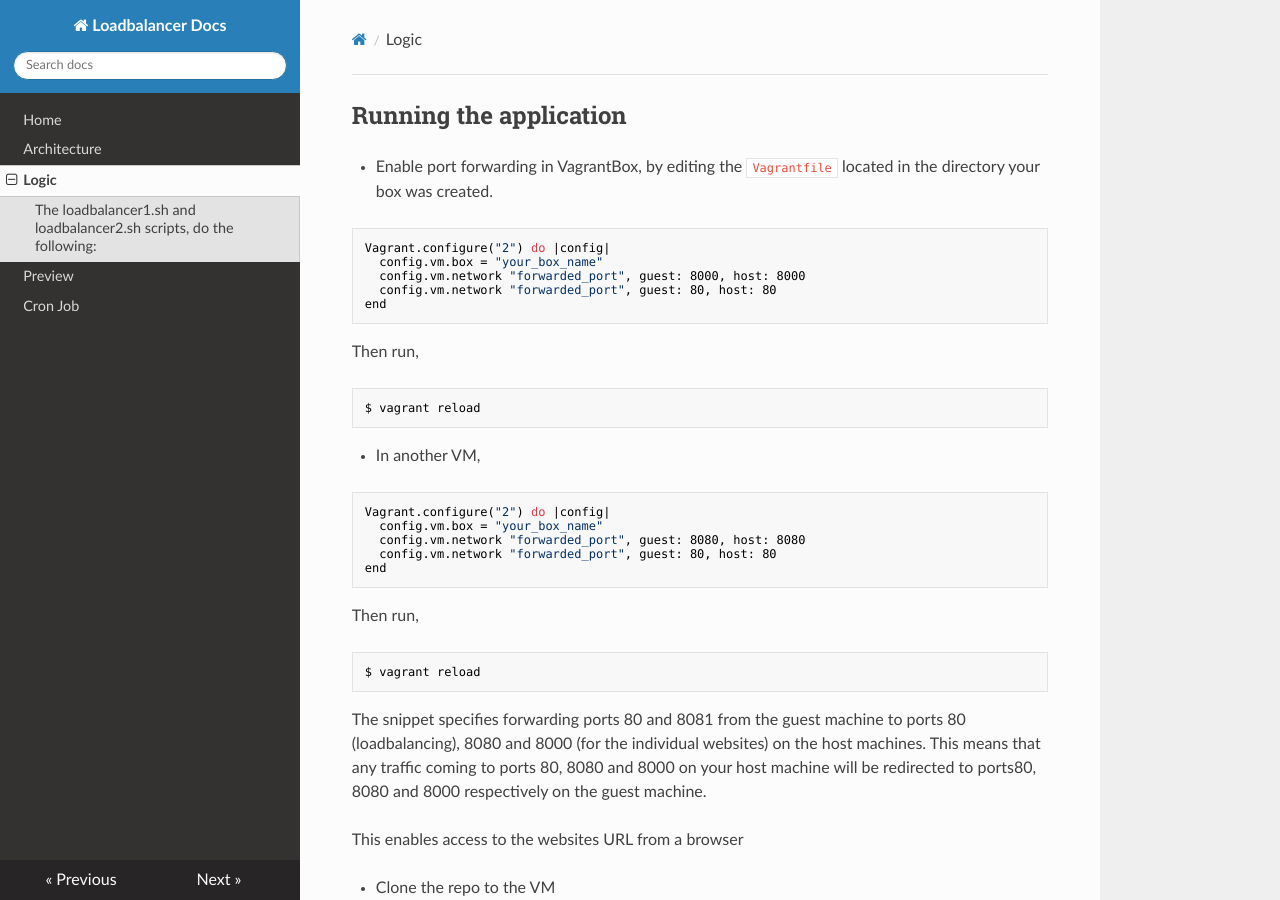
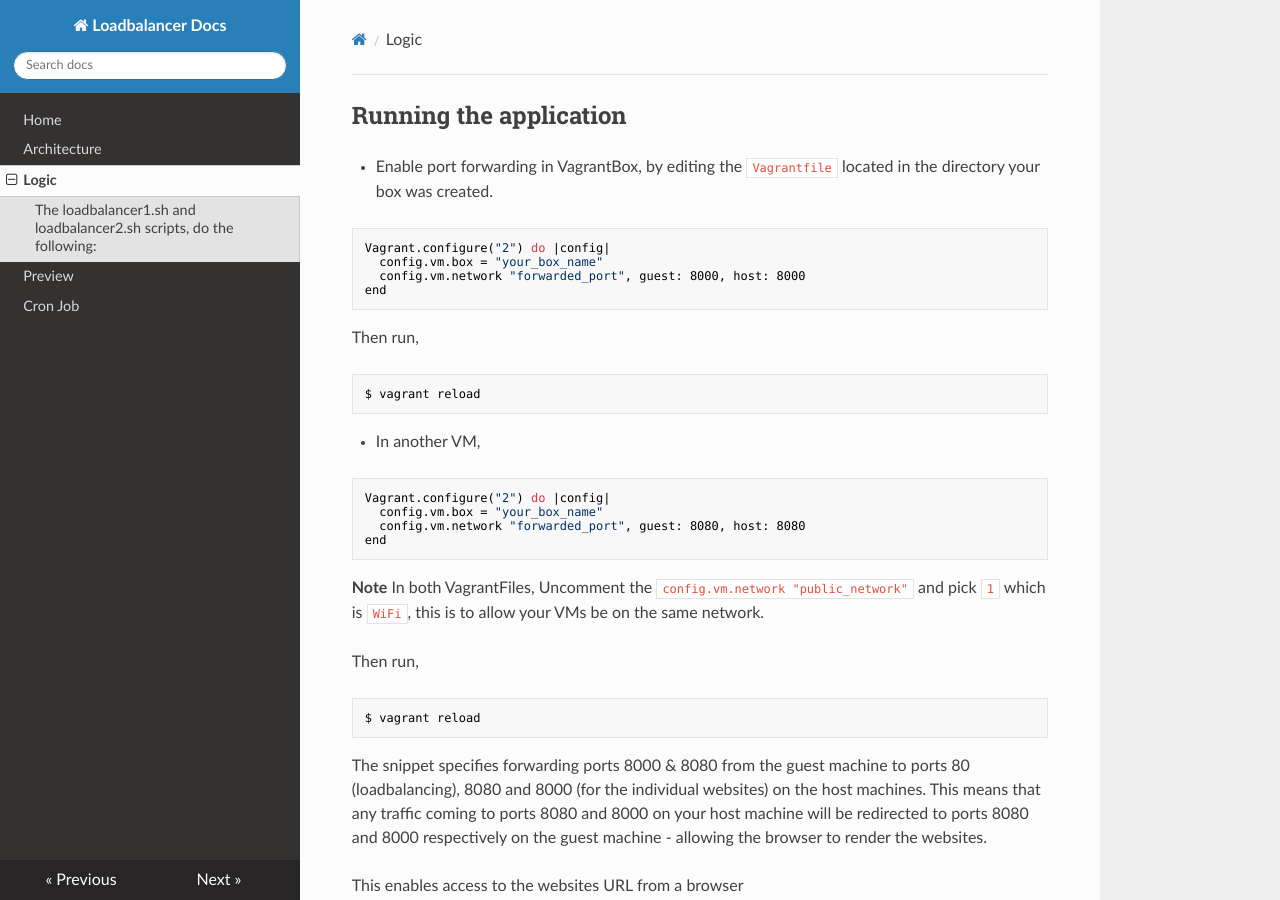
Before and after one commit to Mbaoma/deimos-internship, an MkDocs documentation site: the page built from docs/logic.md, in a window 1280 px wide and 900 px high. Built offline with MkDocs 1.6.1, drawn with Linux system fonts in a browser that asks for light colours; nearby versions of some CDN libraries.

Commit message:
update config, load balancer now works, update docs

````diff
--- a/docs/logic.md
+++ b/docs/logic.md
@@ -4,7 +4,6 @@
 Vagrant.configure("2") do |config|
   config.vm.box = "your_box_name"
   config.vm.network "forwarded_port", guest: 8000, host: 8000
-  config.vm.network "forwarded_port", guest: 80, host: 80
 end
 ```
 
@@ -18,15 +17,17 @@ $ vagrant reload
 Vagrant.configure("2") do |config|
   config.vm.box = "your_box_name"
   config.vm.network "forwarded_port", guest: 8080, host: 8080
-  config.vm.network "forwarded_port", guest: 80, host: 80
 end
 ```
+
+**Note**
+In both VagrantFiles, Uncomment the ```  config.vm.network "public_network"``` and pick ```1``` which is ```WiFi```, this is to allow your VMs be on the same network.
 
 Then run,
 ```bash
 $ vagrant reload
 ```
-The snippet specifies forwarding ports 80 and 8081 from the guest machine to ports 80 (loadbalancing), 8080 and 8000 (for the individual websites) on the host machines. This means that any traffic coming to ports 80, 8080 and 8000 on your host machine will be redirected to ports80, 8080 and 8000  respectively on the guest machine.
+The snippet specifies forwarding ports 8000 & 8080 from the guest machine to ports 80 (loadbalancing), 8080 and 8000 (for the individual websites) on the host machines. This means that any traffic coming to ports 8080 and 8000 on your host machine will be redirected to ports 8080 and 8000  respectively on the guest machine - allowing the browser to render the websites.
 
 This enables access to the websites URL from a browser
 
````
Also changed, not shown: README.md (+3 -4 lines), docs/websites.md (+5 -6 lines), docs/image.png (deleted), website1/images/bleach.jpeg (deleted), website1/images/bungo.jpeg (deleted), website1/images/horimiya.jpeg (deleted), website1/images/jjk.webp (deleted), website1/images/tensei.jpeg (deleted), 3 other files.
